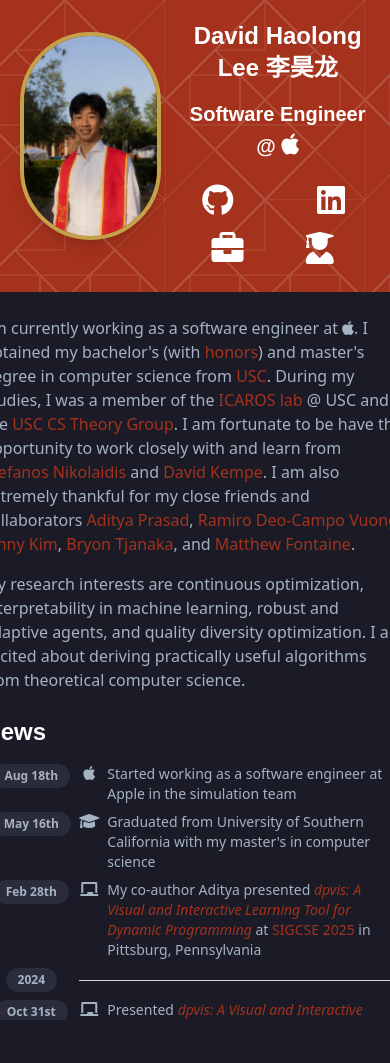
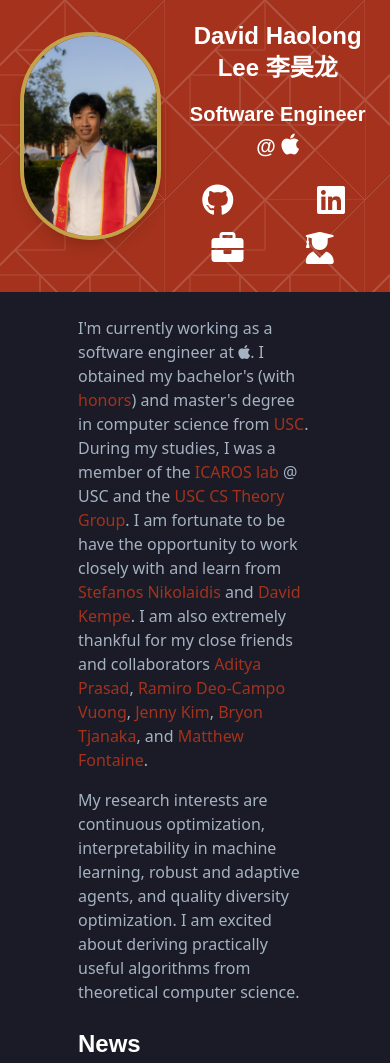
Before and after one commit to itsdawei/itsdawei.github.io, a plain HTML site: page index.html in a window 390 px wide. Shown: the top 1063 px of the page. Drawn offline with Linux system fonts and the light colour scheme; some icons are missing.

Commit message:
fix horizontal scroll and mobile friendliness

```diff
--- a/index.html
+++ b/index.html
@@ -11,7 +11,7 @@
     <script src="data.js"></script>
     <script src="render.js"></script>
   </head>
-  <body class="flex flex-col justify-start items-center w-4/5 max-w-[800px] h-full max-h-screen bg-bg my-10 overflow-y-auto">
+  <body class="flex flex-col justify-start items-center h-full max-h-screen bg-bg my-10 overflow-y-auto">
     <main class="mb-10">
       <section class="profile">
         <object class="absolute inset-0 w-full h-full -z-10 opacity-15" data="./assets/pattern.svg" type="image/svg+xml"></object>
@@ -40,6 +40,7 @@
           </div>
         </div>
       </section>
+      <div id="container">
         <section>
           <div class="flex flex-col space-y-4 py-6">
             <p>
@@ -115,6 +116,7 @@
             <!-- Vim and inkscape and using linux -->
           </p>
         </section>
+      </div>
     </main>
     <footer><p>&copy; 2024 David Haolong Lee. All rights reserved.</p></footer>
   </body>
--- a/render.js
+++ b/render.js
@@ -149,7 +149,7 @@
         <span class="font-bold text-white">${item.title}</span>
         <p class="text-sm text-gray-400 italic">${item.role}</p>
       </div>
-      <span class="text-sm text-gray-400 mt-1 ml-8 pl-8 whitespace-nowrap">${semesters}</span>
+      <span class="text-sm text-gray-400 mt-1 ml-8 pl-8">${semesters}</span>
     </div>
     `;
 
```
Also changed, not shown: output.css. Lines whose indentation alone changed are shown as unchanged.
